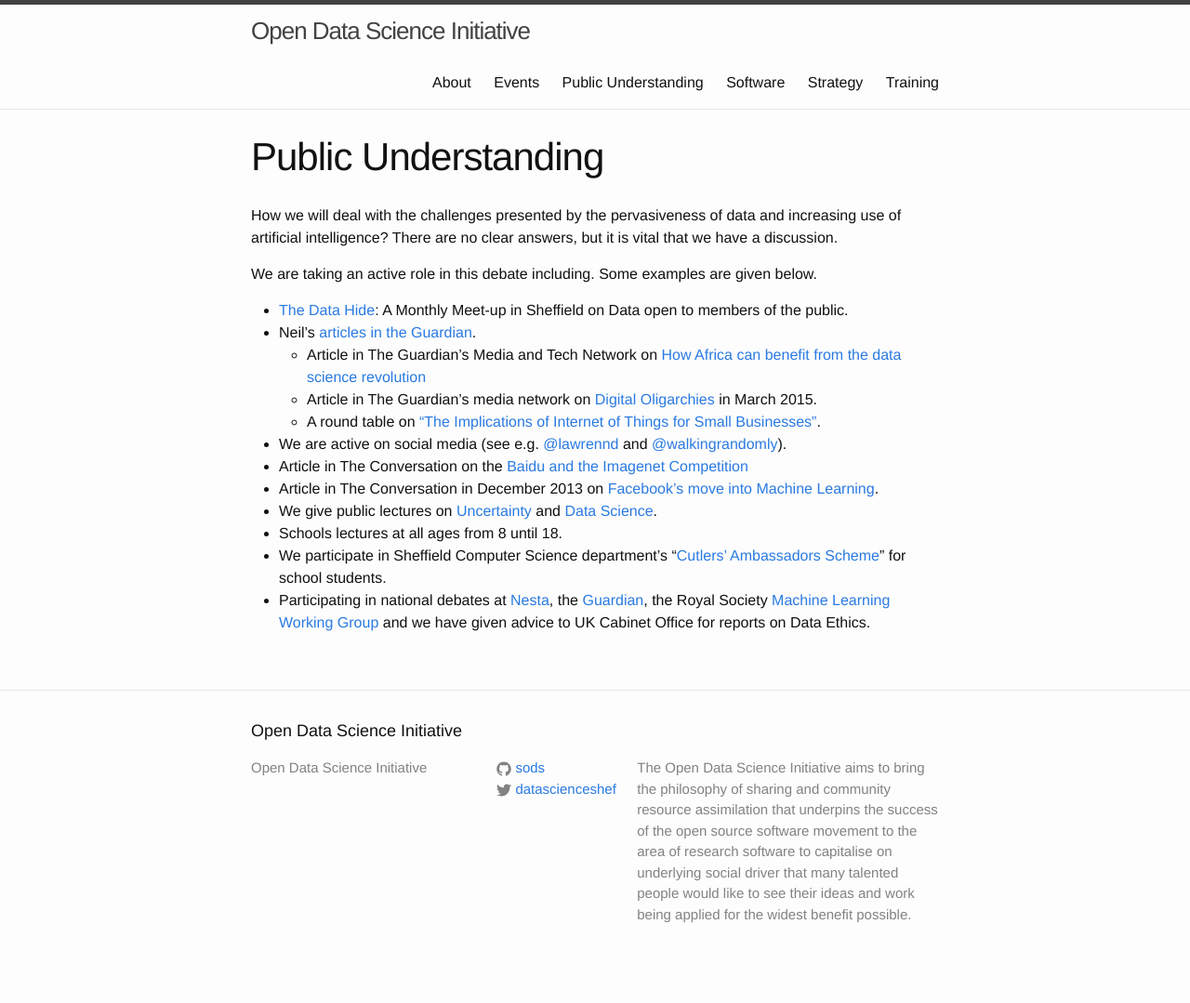
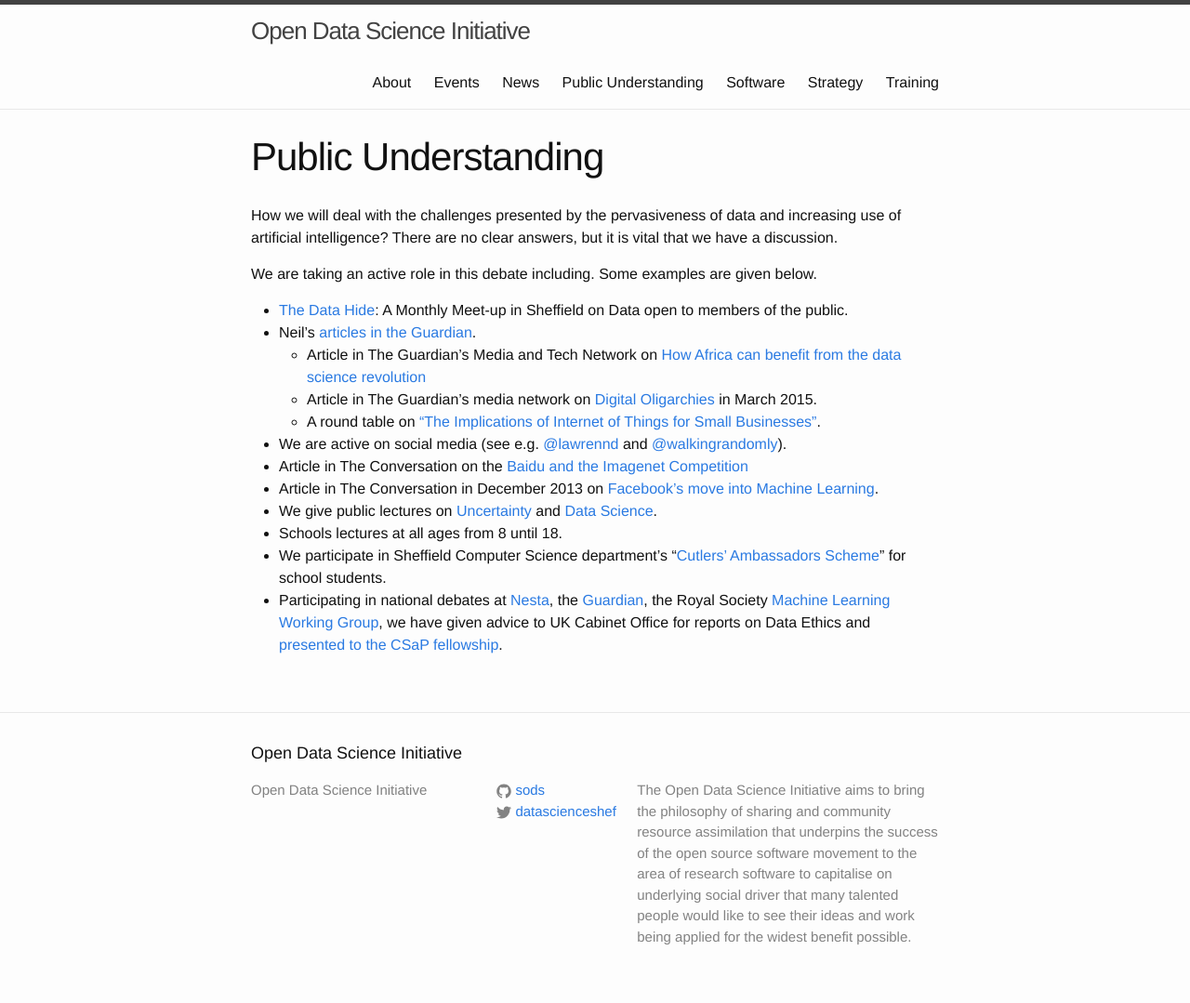
Before and after one commit to sods/sods.github.io, a Jekyll site: the page built from public.md, in a window 1280 px wide. Shown: the whole page at 93% size. Built offline with Jekyll 4.4.1, drawn with Linux system fonts in a browser that asks for light colours; before the commit the page ends 1055 px from its top, so only the background shows below that.

Commit message:
Add news.

```diff
--- a/public.md
+++ b/public.md
@@ -19,4 +19,4 @@ We are taking an active role in this debate including. Some examples are given b
 - We give public lectures on [Uncertainty](http://inverseprobability.com/inaugural.html) and [Data Science](http://inverseprobability.com/data_farm.html).
 - Schools lectures at all ages from 8 until 18.
 - We participate in Sheffield Computer Science department's "[Cutlers' Ambassadors Scheme](http://ambassadors.rcweb.dcs.shef.ac.uk/)" for school students.
-- Participating in national debates at [Nesta](http://www.nesta.org.uk/event/machines-learn-wild), the [Guardian](http://www.theguardian.com/profile/guardianroundtable), the Royal Society [Machine Learning Working Group](https://royalsociety.org/about-us/committees/machine-learning-working-group/) and we have given advice to UK Cabinet Office for reports on Data Ethics.
+- Participating in national debates at [Nesta](http://www.nesta.org.uk/event/machines-learn-wild), the [Guardian](http://www.theguardian.com/profile/guardianroundtable), the Royal Society [Machine Learning Working Group](https://royalsociety.org/about-us/committees/machine-learning-working-group/), we have given advice to UK Cabinet Office for reports on Data Ethics and [presented to the CSaP fellowship](http://opendsi.cc/2016/05/27/CSaP-fellowship-meeting.html).
```
Also changed, not shown: news.md (added, +18 -0 lines).
